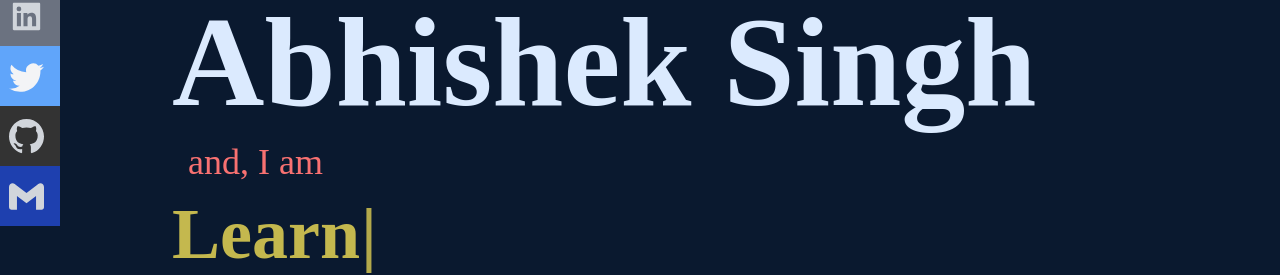
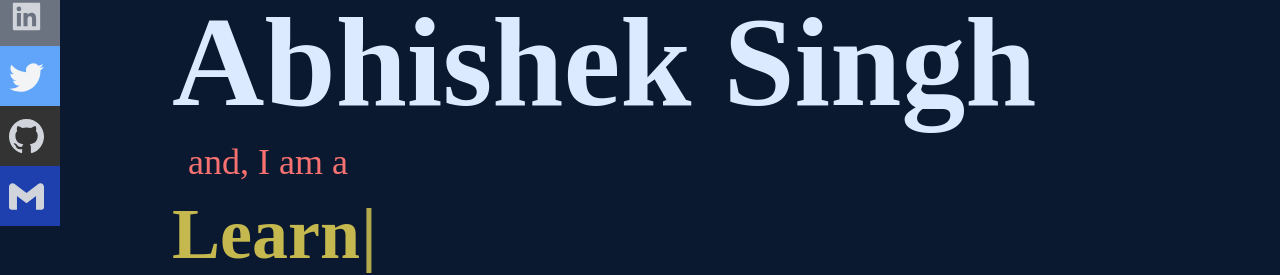
Before and after one commit to kunwarabhi7/newportfolio, a React (Create React App) app: page / in a window 1280 px wide. Shown: the part 294-569 px from the top of the page. Built offline with nearby package versions, Linux system fonts and the light colour scheme.

Commit message:
small fix in home page

```diff
--- a/src/components/Home.jsx
+++ b/src/components/Home.jsx
@@ -10,7 +10,7 @@ const Home = () => {
         <h1 className='text-4xl sm:text-9xl font-bold text-blue-100'>
           Abhishek Singh
         </h1>
-        <p className='text-red-400 text-4xl  p-4'>and, I am</p>
+        <p className='text-red-400 text-4xl  p-4'>and, I am a</p>
         <h2 className='text-7xl sm:text-7xl font-bold text-[#c4b84e]'>
         <TypewriterEffect  />
         </h2>
```
